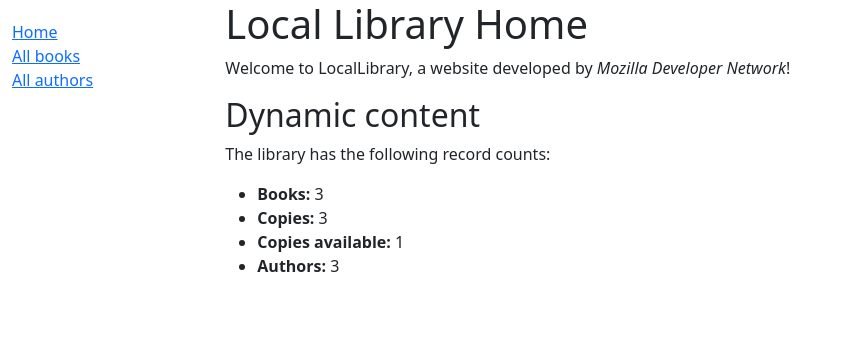
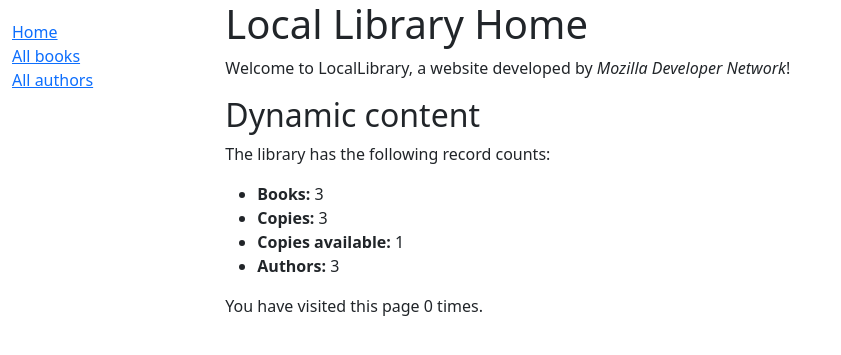
Before and after one commit to ozmrchen/locallibrary, a Django app: page /catalog/ in a window 1280 px wide. Shown: the top 355 px of the page, without its empty margins (0-841 px from the left). Run offline with Django 5.2, Linux system fonts and the light colour scheme; data comes from the database, SQL or seed files in the repository; both versions use the stored data as it was after the commit.

Commit message:
Part 7 Sessions

```diff
--- a/catalog/templates/catalog/index.html
+++ b/catalog/templates/catalog/index.html
@@ -14,4 +14,8 @@
         <li><strong>Copies available:</strong> {{ num_instances_available }}</li>
         <li><strong>Authors:</strong> {{ num_authors }}</li>
     </ul>
+
+    <p>
+        You have visited this page {{ num_visits }} time{{ num_visits|pluralize }}.
+    </p>
 {% endblock %}
--- a/catalog/views.py
+++ b/catalog/views.py
@@ -13,6 +13,10 @@ def index(request):
     # Available books (status = 'a')
     num_instances_available = BookInstance.objects.filter(status__exact='a').count()
 
+    # Number of visits to this view, as counted in the session variable.
+    num_visits = request.session.get('num_visits', 0)
+    request.session['num_visits'] = num_visits + 1
+
     # The 'all()' is implied by default.
     num_authors = Author.objects.count()
 
@@ -21,6 +25,7 @@ def index(request):
         'num_instances': num_instances,
         'num_instances_available': num_instances_available,
         'num_authors': num_authors,
+        'num_visits': num_visits,
     }
 
     # Render the HTML template index.html with the data in the context variable
```
Also changed, not shown: db.sqlite3.
